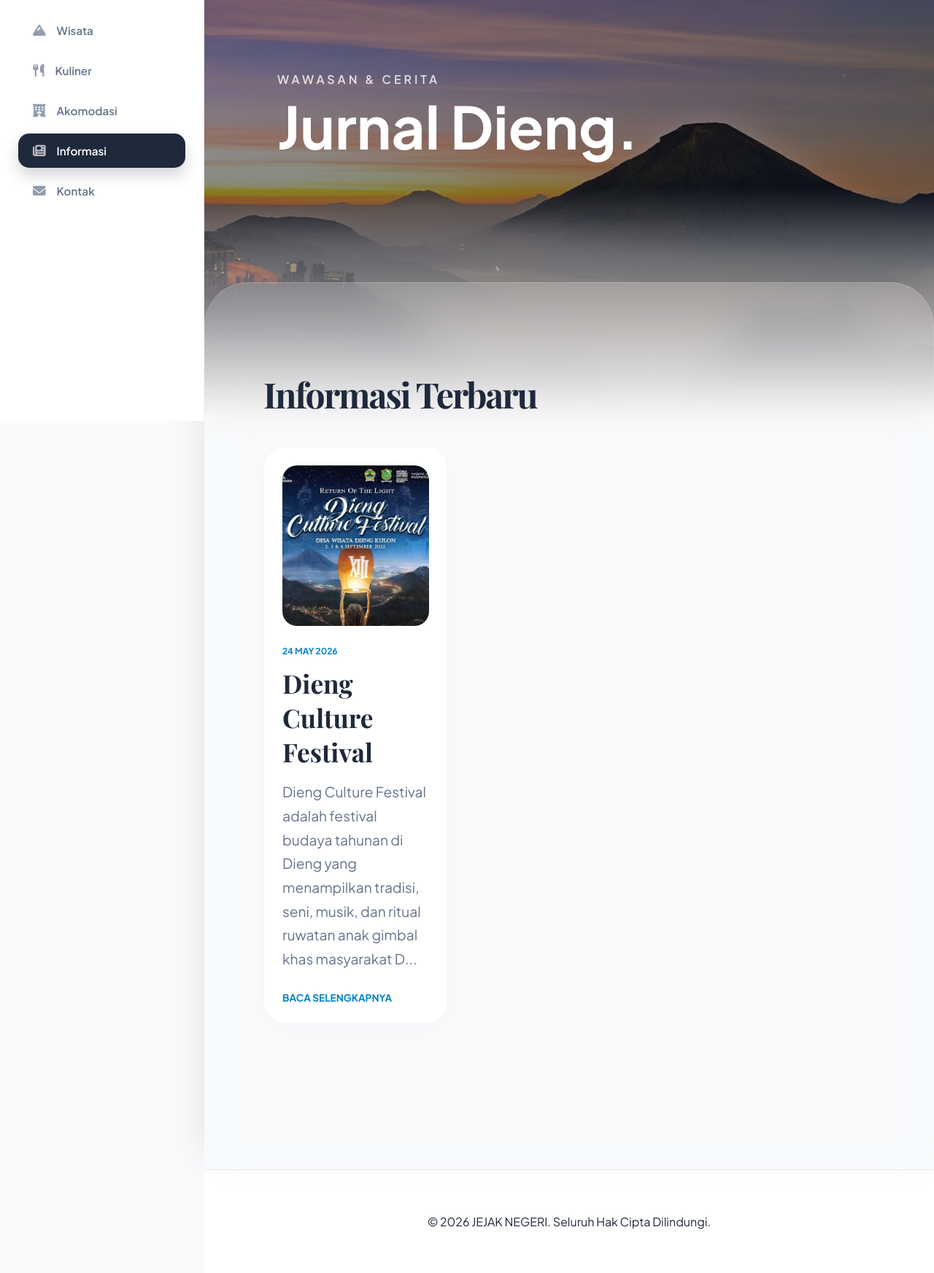
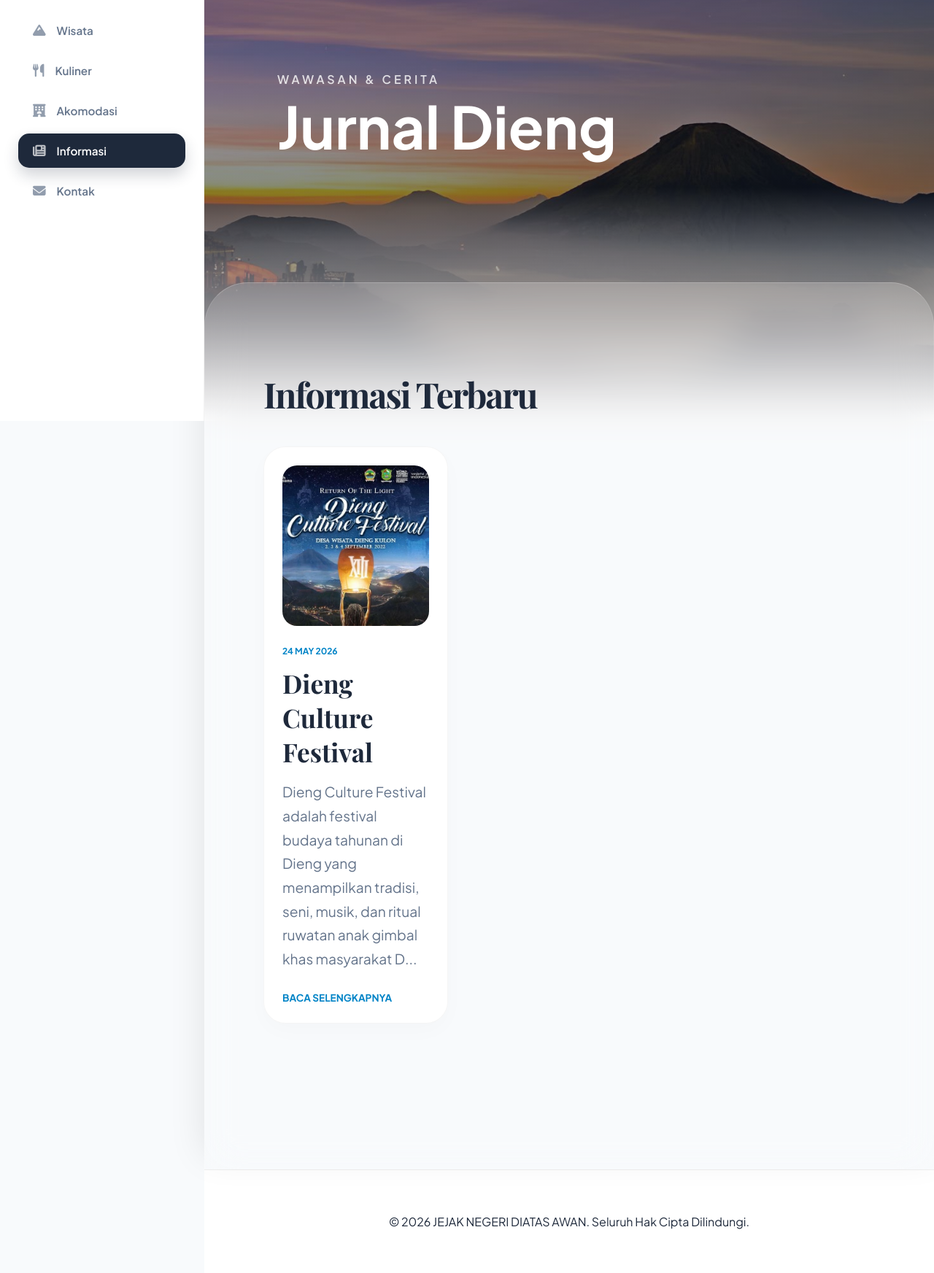
Before and after one commit to lysavv/WinxClub, a PHP site: page /artikel.php in a window 1280 px wide. Shown: the part 223-1968 px from the top of the page at 73% size. Run offline with PHP 8.4, Linux system fonts and the light colour scheme; data comes from the database, SQL or seed files in the repository; some web fonts are replaced.

Commit message:
saya habis mengubah Jejak Negeri Diatas Awan

```diff
--- a/article_detail.php
+++ b/article_detail.php
@@ -23,7 +23,7 @@ if (!$article) {
 <head>
     <meta charset="UTF-8">
     <meta name="viewport" content="width=device-width, initial-scale=1.0">
-    <title><?= $article['title'] ?> - Jejak Negeri</title>
+    <title><?= $article['title'] ?> - Jejak Negeri Diatas Awan</title>
     <link rel="stylesheet" href="style.css?v=2.0">
     <style>
         .article-hero {
--- a/artikel.php
+++ b/artikel.php
@@ -14,7 +14,7 @@
         <header class="hero-header">
             <div class="hero-text">
                 <p style="text-transform: uppercase; letter-spacing: 4px; font-weight: 600; margin-bottom: 10px; opacity: 0.8;">Wawasan & Cerita</p>
-                <h1>Jurnal Dieng.</h1>
+                <h1>Jurnal Dieng</h1>
             </div>
         </header>
 
@@ -53,7 +53,7 @@
         </section>
 
         <footer style="padding: 60px; background: white; text-align: center; border-top: 1px solid #f0f0f0;">
-            <p>&copy; 2026 JEJAK NEGERI. Seluruh Hak Cipta Dilindungi.</p>
+            <p>&copy; 2026 JEJAK NEGERI DIATAS AWAN. Seluruh Hak Cipta Dilindungi.</p>
         </footer>
     </main>
     <script src="script.js"></script>
--- a/dashboard.php
+++ b/dashboard.php
@@ -81,7 +81,7 @@ $result = mysqli_query($conn, $sql);
 <head>
     <meta charset="UTF-8">
     <meta name="viewport" content="width=device-width, initial-scale=1.0">
-    <title>Management Suite - Jejak Negeri</title>
+    <title>Management Suite - Jejak Negeri Diatas Awan</title>
     <link rel="stylesheet" href="style.css?v=1.4">
     <style>
         .dash-header { margin-bottom: 50px; }
```
